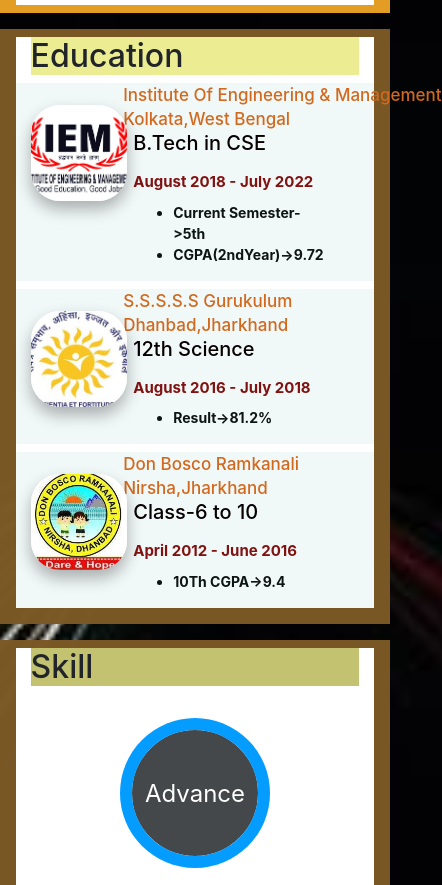
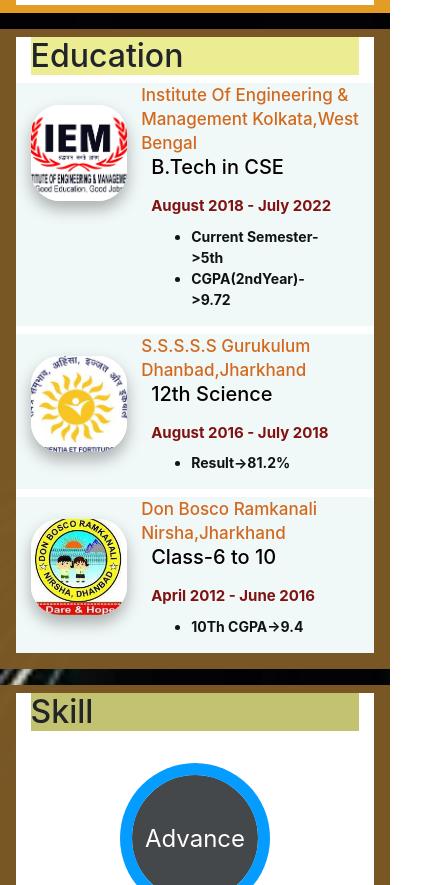
Before and after one commit to rohitdhonicsk/myblog, a plain HTML site: page index.html in a window 390 px wide. Shown: the part 912-1797 px from the top of the page, 442 px wide, since content can reach past the window. Drawn offline with nearby package versions, Linux system fonts and the light colour scheme.

Commit message:
Responsiveness Of education

```diff
--- a/css/education.css
+++ b/css/education.css
@@ -14,9 +14,9 @@
   font-size: 28px;
   font-weight: 500;
   text-overflow: ellipsis;
+  word-wrap: break-word;
   overflow: hidden;
   text-align: center;
-  white-space: nowrap;
 }
 
 .education-roundedimg {
@@ -56,7 +56,7 @@
     height: 6rem;
   }
   #EduIcon {
-    width: 30%;
+    width: 35%;
   }
   .education-text-school {
     text-align: center;
@@ -64,7 +64,7 @@
   }
   .education-card-right {
     max-width: 100%;
-    width: 70%;
+    width: 65%;
   }
   .education-text-details {
     padding-left: 10px;
```
Also changed, not shown: 1 other file.
